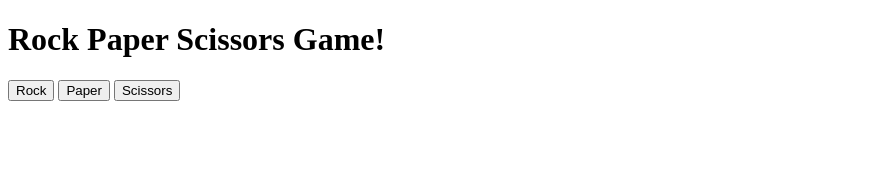
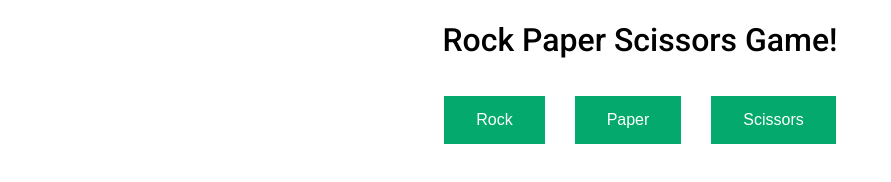
Before and after one commit to kevin8999/rock-paper-scissors, a plain HTML site: page index.html in a window 1280 px wide. Shown: the whole page, without its empty margins (0-891 px from the left). Drawn offline with Linux system fonts and the light colour scheme.

Commit message:
Add CSS styling to buttons and heading

```diff
--- a/index.html
+++ b/index.html
@@ -4,22 +4,34 @@
 <head>
     <meta charset="UTF-8">
     <meta name="viewport" content="width=device-width, initial-scale=1.0">
-    <title>Document</title>
+    <title>Rock Paper Scissors</title>
+    <link rel="stylesheet" href="styles.css">
+
+    <!-- Roboto Font -->
+    <link rel="preconnect" href="https://fonts.googleapis.com">
+    <link rel="preconnect" href="https://fonts.gstatic.com" crossorigin>
+    <link
+        href="https://fonts.googleapis.com/css2?family=Roboto:ital,wght@0,100;0,300;0,400;0,500;0,700;0,900;1,100;1,300;1,400;1,500;1,700;1,900&display=swap"
+        rel="stylesheet">
 </head>
 
 <body>
-    <h1>Rock Paper Scissors Game!</h1>
+    <h1 class="title roboto-medium">Rock Paper Scissors Game!</h1>
     <!-- Buttons -->
-    <section class="buttons">
-        <button id="rock">Rock</button>
-        <button id="paper">Paper</button>
-        <button id="scissors">Scissors</button>
-    </section>
-    <div class="winner-display">
-        <p class="winner"></p>
-        <p class="scoreboard preserve-whitespace"></p>
-        <p class="choice preserve-whitespace"></p>
+    <div class="game">
+        <div class="buttons">
+            <button class="button" id="rock">Rock</button>
+            <button class="button" id="paper">Paper</button>
+            <button class="button" id="scissors">Scissors</button>
+        </div>
+
+        <div class="winner-display">
+            <p class="winner"></p>
+            <p class="scoreboard preserve-whitespace"></p>
+            <p class="choice preserve-whitespace"></p>
+        </div>
     </div>
+
 
     <script src="script.js"></script>
 </body>
--- a/styles.css
+++ b/styles.css
@@ -1,3 +1,44 @@
 .preserve-whitespace {
     white-space: pre;
 }
+
+.title {
+    text-align: center;
+}
+
+.game {
+    margin-left: 15%;
+    margin-right: 15%;
+}
+
+.buttons {
+    display: flex;
+    flex-direction: row;
+    justify-content: center;
+}
+
+.button {
+    /* Green background */
+    background-color: #04AA6D;
+    border: none;
+    color: white;
+    padding: 15px 32px;
+    text-align: center;
+    text-decoration: none;
+    display: inline-block;
+    font-size: 16px;
+    cursor: pointer;
+    margin: 15px;
+}
+
+.roboto-regular {
+    font-family: "Roboto", serif;
+    font-weight: 400;
+    font-style: normal;
+}
+
+.roboto-medium {
+    font-family: "Roboto", serif;
+    font-weight: 500;
+    font-style: normal;
+}
```
